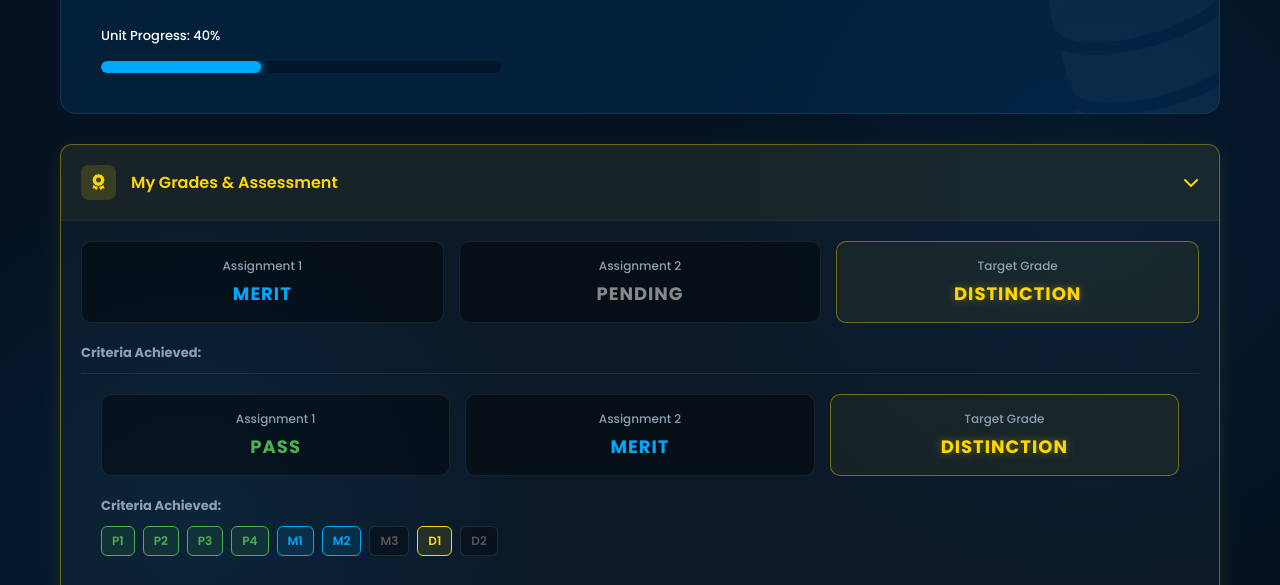
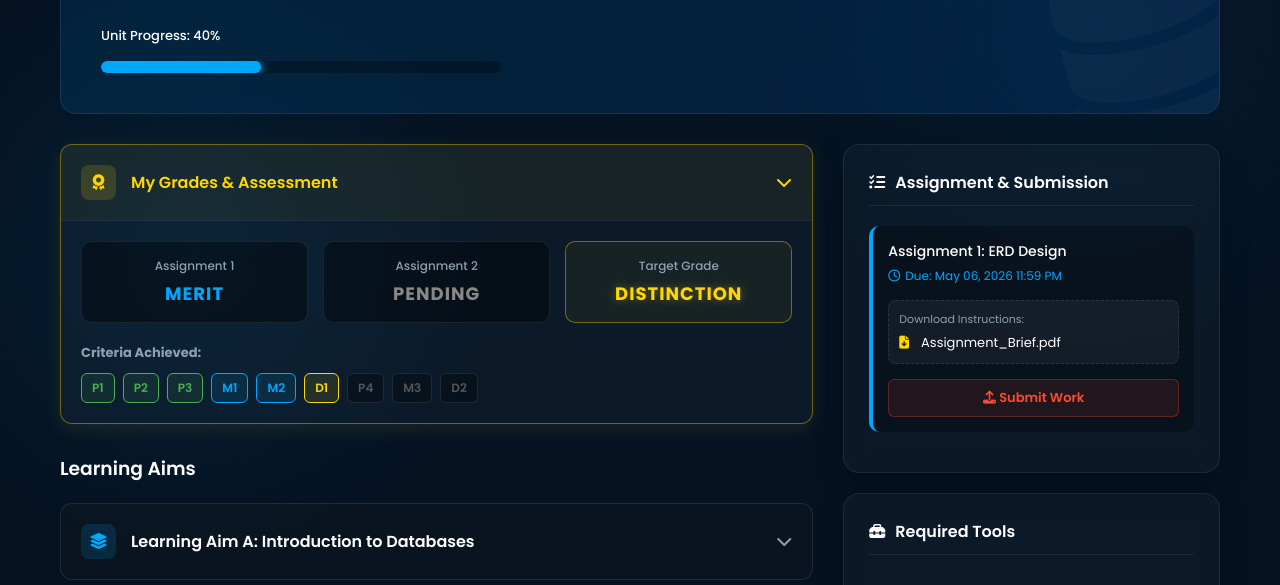
Before and after one commit to aljrahhosen/Btec-Cloud-Portal, a plain HTML site: page database.html in a window 1280 px wide. Shown: the part 322-907 px from the top of the page. Drawn offline with Linux system fonts and the light colour scheme; no server answers.

Commit message:
Update database.html

```diff
--- a/database.html
+++ b/database.html
@@ -157,40 +157,17 @@
                         </div>
 
                         <h4 style="font-size: 13px; color: var(--text-muted); margin-bottom: 10px;" class="g-crit">Criteria Achieved:</h4>
-                        <!-- قسم العلامات بتنسيق P -> M -> D -->
-<div class="module-content">
-    <div class="grade-box-container">
-        <!-- 1. Pass -->
-        <div class="grade-box">
-            <h4 class="g-assign1">Assignment 1</h4>
-            <div class="grade-val val-pass">PASS</div>
-        </div>
-        <!-- 2. Merit -->
-        <div class="grade-box">
-            <h4 class="g-assign2">Assignment 2</h4>
-            <div class="grade-val val-merit">MERIT</div>
-        </div>
-        <!-- 3. Distinction -->
-        <div class="grade-box" style="border-color: rgba(255, 215, 0, 0.4); background: rgba(255,215,0,0.05);">
-            <h4 class="g-final">Target Grade</h4>
-            <div class="grade-val val-dist">DISTINCTION</div>
-        </div>
-    </div>
-
-    <h4 style="font-size: 13px; color: var(--text-muted); margin-bottom: 10px;" class="g-crit">Criteria Achieved:</h4>
                         <div class="criteria-grid">
-        <!-- مرتبة حسب النوع: P أولاً، ثم M، ثم D -->
                             <span class="crit-tag achieved-p">P1</span>
                             <span class="crit-tag achieved-p">P2</span>
                             <span class="crit-tag achieved-p">P3</span>
-        <span class="crit-tag achieved-p">P4</span>
-
                             <span class="crit-tag achieved-m">M1</span>
                             <span class="crit-tag achieved-m">M2</span>
+                            <span class="crit-tag achieved-d">D1</span>
+                            <span class="crit-tag">P4</span>
                             <span class="crit-tag">M3</span>
-
-        <span class="crit-tag achieved-d">D1</span>
                             <span class="crit-tag">D2</span>
+                        </div>
                     </div>
                 </div>
 
```
Lines whose indentation alone changed are shown as unchanged.
